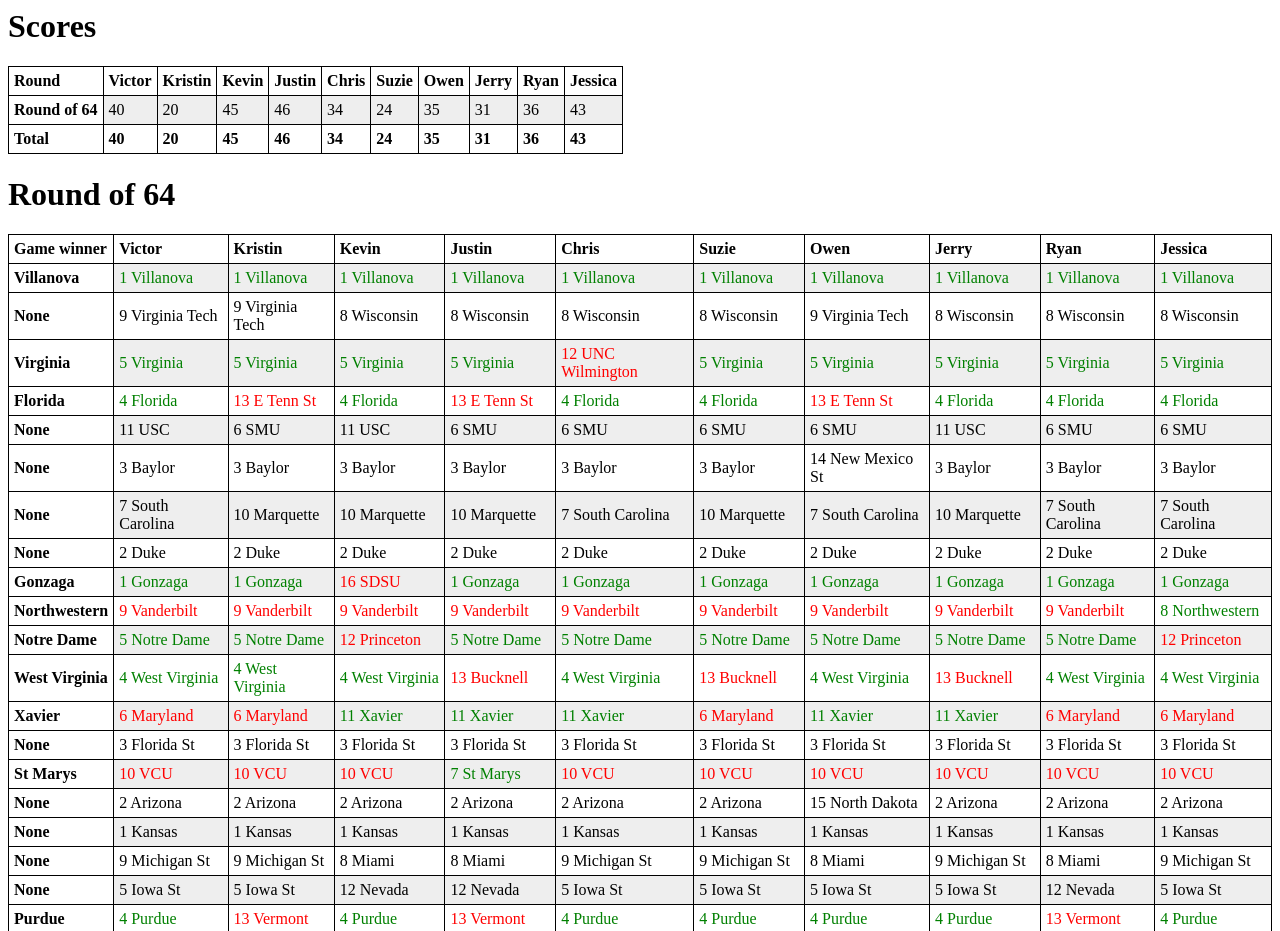
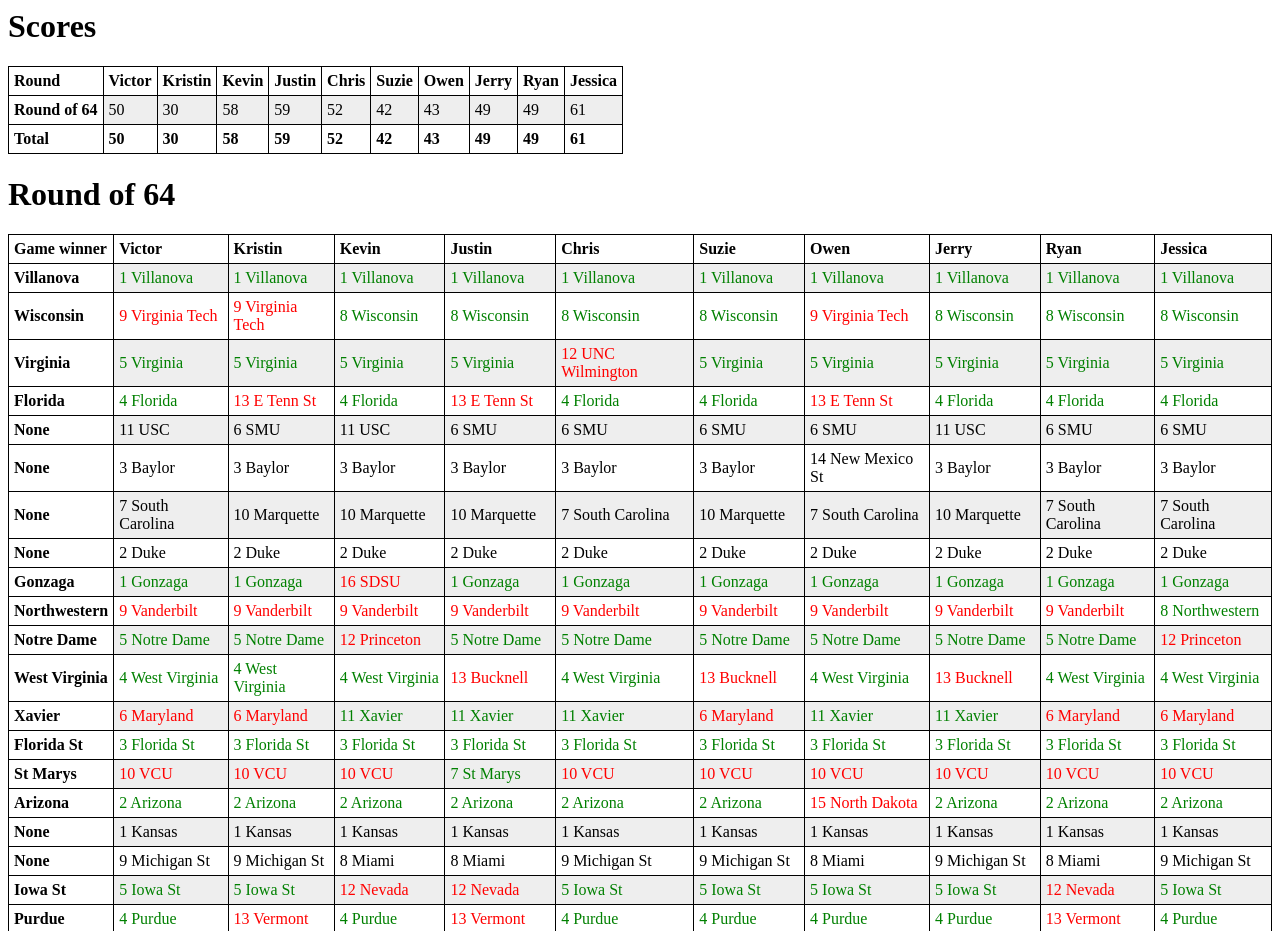
Before and after one commit to kevinhark/brackets2017, a plain HTML site: page index.html in a window 1280 px wide. Shown: the top 931 px of the page. Drawn offline with Linux system fonts and the light colour scheme.

Commit message:
End of day 1

```diff
--- a/index.html
+++ b/index.html
@@ -50,48 +50,48 @@
 <th>
 Round of 64</th>
 <td>
-40</td>
+50</td>
 <td>
-20</td>
+30</td>
 <td>
-45</td>
+58</td>
 <td>
-46</td>
+59</td>
 <td>
-34</td>
+52</td>
 <td>
-24</td>
-<td>
-35</td>
-<td>
-31</td>
-<td>
-36</td>
+42</td>
 <td>
 43</td>
+<td>
+49</td>
+<td>
+49</td>
+<td>
+61</td>
 <tr>
 <th>
 Total</th>
 <td>
-<b>40</b></td>
+<b>50</b></td>
 <td>
-<b>20</b></td>
+<b>30</b></td>
 <td>
-<b>45</b></td>
+<b>58</b></td>
 <td>
-<b>46</b></td>
+<b>59</b></td>
 <td>
-<b>34</b></td>
+<b>52</b></td>
 <td>
-<b>24</b></td>
-<td>
-<b>35</b></td>
-<td>
-<b>31</b></td>
-<td>
-<b>36</b></td>
+<b>42</b></td>
 <td>
 <b>43</b></td>
+<td>
+<b>49</b></td>
+<td>
+<b>49</b></td>
+<td>
+<b>61</b></td>
 </table>
 <h1>Round of 64</h1>
 <table id="t01">
@@ -132,27 +132,27 @@
 <font color="green">1 Villanova</font></td>
 </tr>
 <tr>
-<th>None</th>
+<th>Wisconsin</th>
 <td>
-<font color="black">9 Virginia Tech</font></td>
+<font color="red">9 Virginia Tech</font></td>
 <td>
-<font color="black">9 Virginia Tech</font></td>
+<font color="red">9 Virginia Tech</font></td>
 <td>
-<font color="black">8 Wisconsin</font></td>
+<font color="green">8 Wisconsin</font></td>
 <td>
-<font color="black">8 Wisconsin</font></td>
+<font color="green">8 Wisconsin</font></td>
 <td>
-<font color="black">8 Wisconsin</font></td>
+<font color="green">8 Wisconsin</font></td>
 <td>
-<font color="black">8 Wisconsin</font></td>
+<font color="green">8 Wisconsin</font></td>
 <td>
-<font color="black">9 Virginia Tech</font></td>
+<font color="red">9 Virginia Tech</font></td>
 <td>
-<font color="black">8 Wisconsin</font></td>
+<font color="green">8 Wisconsin</font></td>
 <td>
-<font color="black">8 Wisconsin</font></td>
+<font color="green">8 Wisconsin</font></td>
 <td>
-<font color="black">8 Wisconsin</font></td>
+<font color="green">8 Wisconsin</font></td>
 </tr>
 <tr>
 <th>Virginia</th>
@@ -408,27 +408,27 @@
 <font color="red">6 Maryland</font></td>
 </tr>
 <tr>
-<th>None</th>
+<th>Florida St</th>
 <td>
-<font color="black">3 Florida St</font></td>
+<font color="green">3 Florida St</font></td>
 <td>
-<font color="black">3 Florida St</font></td>
+<font color="green">3 Florida St</font></td>
 <td>
-<font color="black">3 Florida St</font></td>
+<font color="green">3 Florida St</font></td>
 <td>
-<font color="black">3 Florida St</font></td>
+<font color="green">3 Florida St</font></td>
 <td>
-<font color="black">3 Florida St</font></td>
+<font color="green">3 Florida St</font></td>
 <td>
-<font color="black">3 Florida St</font></td>
+<font color="green">3 Florida St</font></td>
 <td>
-<font color="black">3 Florida St</font></td>
+<font color="green">3 Florida St</font></td>
 <td>
-<font color="black">3 Florida St</font></td>
+<font color="green">3 Florida St</font></td>
 <td>
-<font color="black">3 Florida St</font></td>
+<font color="green">3 Florida St</font></td>
 <td>
-<font color="black">3 Florida St</font></td>
+<font color="green">3 Florida St</font></td>
 </tr>
 <tr>
 <th>St Marys</th>
@@ -454,27 +454,27 @@
 <font color="red">10 VCU</font></td>
 </tr>
 <tr>
-<th>None</th>
+<th>Arizona</th>
 <td>
-<font color="black">2 Arizona</font></td>
+<font color="green">2 Arizona</font></td>
 <td>
-<font color="black">2 Arizona</font></td>
+<font color="green">2 Arizona</font></td>
 <td>
-<font color="black">2 Arizona</font></td>
+<font color="green">2 Arizona</font></td>
 <td>
-<font color="black">2 Arizona</font></td>
+<font color="green">2 Arizona</font></td>
 <td>
-<font color="black">2 Arizona</font></td>
+<font color="green">2 Arizona</font></td>
 <td>
-<font color="black">2 Arizona</font></td>
+<font color="green">2 Arizona</font></td>
 <td>
-<font color="black">15 North Dakota</font></td>
+<font color="red">15 North Dakota</font></td>
 <td>
-<font color="black">2 Arizona</font></td>
+<font color="green">2 Arizona</font></td>
 <td>
-<font color="black">2 Arizona</font></td>
+<font color="green">2 Arizona</font></td>
 <td>
-<font color="black">2 Arizona</font></td>
+<font color="green">2 Arizona</font></td>
 </tr>
 <tr>
 <th>None</th>
@@ -523,27 +523,27 @@
 <font color="black">9 Michigan St</font></td>
 </tr>
 <tr>
-<th>None</th>
+<th>Iowa St</th>
 <td>
-<font color="black">5 Iowa St</font></td>
+<font color="green">5 Iowa St</font></td>
 <td>
-<font color="black">5 Iowa St</font></td>
+<font color="green">5 Iowa St</font></td>
 <td>
-<font color="black">12 Nevada</font></td>
+<font color="red">12 Nevada</font></td>
 <td>
-<font color="black">12 Nevada</font></td>
+<font color="red">12 Nevada</font></td>
 <td>
-<font color="black">5 Iowa St</font></td>
+<font color="green">5 Iowa St</font></td>
 <td>
-<font color="black">5 Iowa St</font></td>
+<font color="green">5 Iowa St</font></td>
 <td>
-<font color="black">5 Iowa St</font></td>
+<font color="green">5 Iowa St</font></td>
 <td>
-<font color="black">5 Iowa St</font></td>
+<font color="green">5 Iowa St</font></td>
 <td>
-<font color="black">12 Nevada</font></td>
+<font color="red">12 Nevada</font></td>
 <td>
-<font color="black">5 Iowa St</font></td>
+<font color="green">5 Iowa St</font></td>
 </tr>
 <tr>
 <th>Purdue</th>
@@ -845,5 +845,5 @@
 <font color="black">2 Kentucky</font></td>
 </tr>
 </table>
-<p>Updated: 2017-03-16 21:07:23.637108 Central DST</p>
+<p>Updated: 2017-03-16 23:12:42.899774 Central DST</p>
 </div></html></body>
```
Also changed, not shown: 1 other file.
